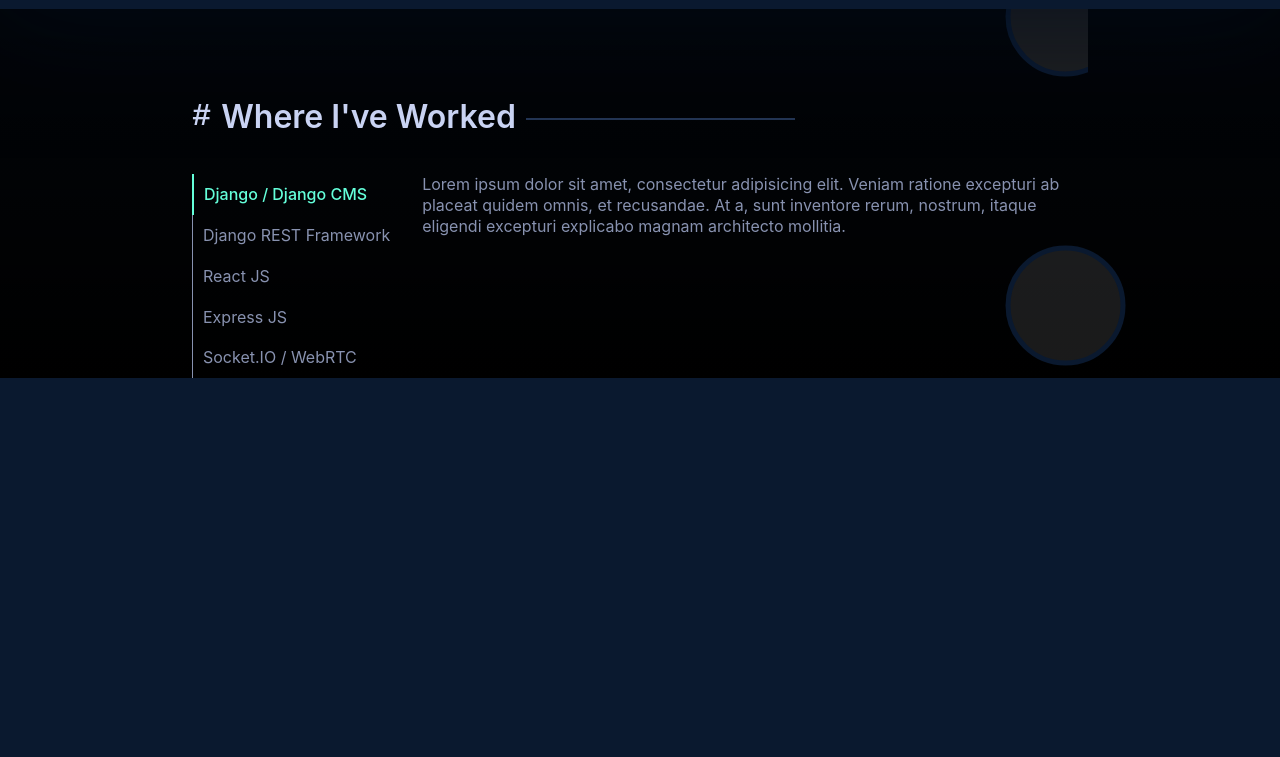
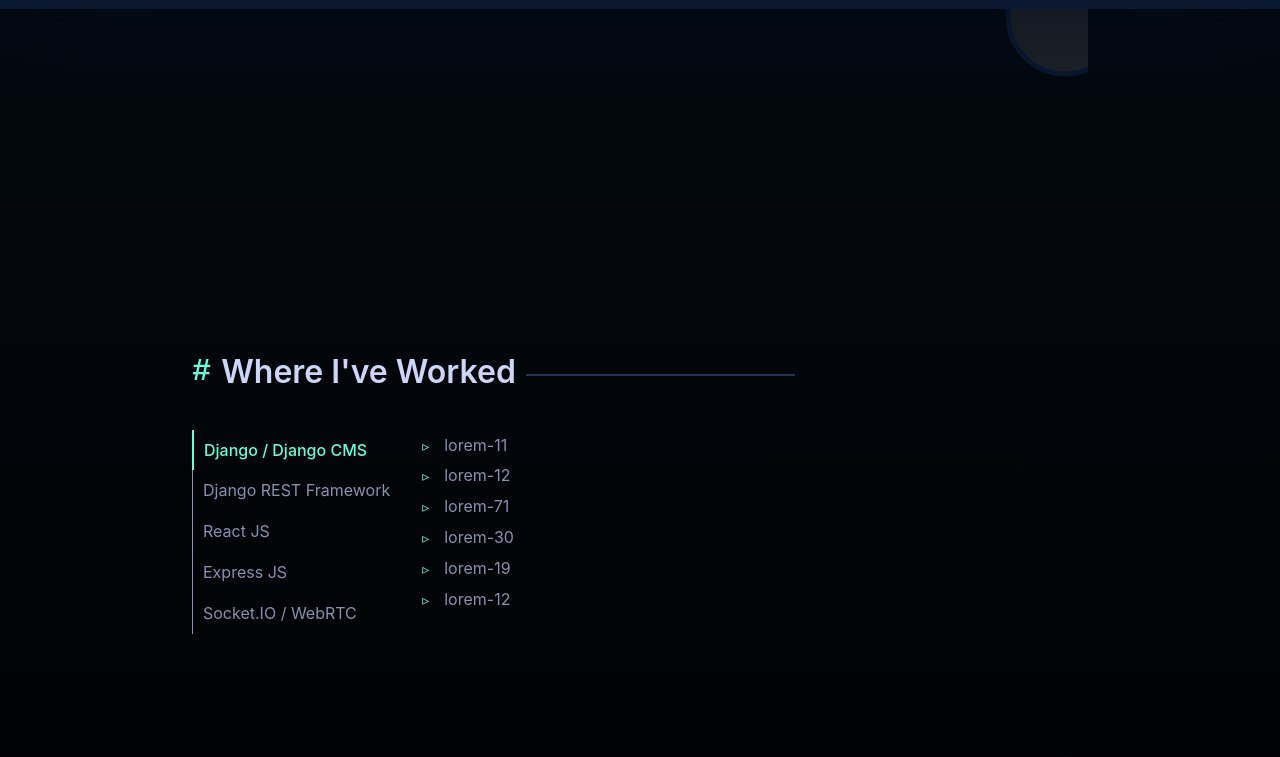
Before and after one commit to ramkrushn01/my-portfolio, a plain HTML site: page index.html in a window 1280 px wide. Shown: the part 1591-2348 px from the top of the page. Before the commit the page ends 2019 px from the top, so only its background shows below. Drawn offline with Linux system fonts and the light colour scheme.

Commit message:
add the experience where I have worked and did the formating of the code

```diff
--- a/index.html
+++ b/index.html
@@ -14,6 +14,7 @@
 
         --dark-navy: #020c1b;
         --navy: #0a192f;
+        --main-color: #64ffda;
         --light-navy: #112240;
         --lightest-navy: #233554;
         --navy-shadow: rgba(2, 12, 27, 0.7);
@@ -508,6 +509,13 @@
         margin-inline: 10px;
     }
 
+    .where-worked {
+        min-height: 100vh;
+        display: flex;
+        flex-direction: column;
+        justify-content: center;
+    }
+
     .work-upper {
         display: flex;
         gap: 22px;
@@ -537,6 +545,22 @@
         border-left: 2px solid var(--green);
         color: var(--green);
         font-weight: 500;
+    }
+
+    .work-upper .main-content-section .main-content {
+        list-style: none;
+    }
+
+    .work-upper .main-content-section .main-content li {
+        padding-block: 5px;
+    }
+
+    .work-upper .main-content-section .main-content li::before {
+        content: "▹";
+        color: var(--green);
+        font-size: var(--fz-sm);
+        line-height: 12px;
+        padding-right: 15px;
     }
 
     /* .mb-0:nth-child(1){
@@ -718,18 +742,18 @@
             width: 32px;
         }
 
-        .work-upper{
+        .work-upper {
             flex-direction: column;
         }
 
-        .work-upper .side-section{
+        .work-upper .side-section {
             flex-direction: row;
             overflow-x: scroll;
             position: relative;
             z-index: 1;
         }
 
-        .work-upper .side-section .section-1{
+        .work-upper .side-section .section-1 {
             border-left: 0px solid;
             border-bottom: 2px solid var(--slate);
         }
@@ -941,11 +965,14 @@
                         <li class="section-1" id="work-section-5">Socket.IO / WebRTC</li>
                     </ul>
                     <div class="main-content-section">
-                        <div class="main-content">
-                            Lorem ipsum dolor sit amet, consectetur adipisicing elit. Veniam ratione excepturi ab
-                            placeat quidem omnis, et recusandae. At a, sunt inventore rerum, nostrum, itaque eligendi
-                            excepturi explicabo magnam architecto mollitia.
-                        </div>
+                        <ul class="main-content">
+                            <li>lorem-11</li>
+                            <li>lorem-12</li>
+                            <li>lorem-71</li>
+                            <li>lorem-30</li>
+                            <li>lorem-19</li>
+                            <li>lorem-12</li>
+                        </ul>
                     </div>
                 </div>
 
@@ -1015,7 +1042,42 @@
         var hamp_2 = document.getElementById("hamp-first-2");
         var hamp_3 = document.getElementById("hamp-first-3");
         var hampburger = document.getElementById("hampburger");
-        var where_work_sections = {"work-section-1":"lorem-1","work-section-2":"lorem-2","work-section-3":"lorem-3","work-section-4":"lorem-4","work-section-5":"lorem-5"}
+        var where_work_sections = {
+            "work-section-1": [
+                "lorem-11",
+                "lorem-12",
+                "lorem-71",
+                "lorem-30",
+                "lorem-19",
+                "lorem-12"
+            ],
+            "work-section-2": [
+                "lorem-2",
+                "lorem-28",
+                "lorem-19",
+                "lorem-98"
+            ],
+            "work-section-3": [
+                "lorem-3",
+                "lorem-3",
+                "lorem-58",
+                "lorem-34",
+                "lorem-66"
+            ],
+            "work-section-4": [
+                "lorem-4",
+                "lorem-98",
+                "lorem-22",
+                "lorem-4",
+                "lorem-42"
+            ],
+            "work-section-5": [
+                "lorem-5",
+                "lorem-50",
+                "lorem-4",
+                "lorem-92"
+            ]
+        }
 
         function navHampAnimation(action) {
             if (action) {
@@ -1044,15 +1106,22 @@
             }
         }
 
-        document.getElementById('workSectionClick').addEventListener("click",(e)=>{
+        document.getElementById('workSectionClick').addEventListener("click", (e) => {
             let section_1 = document.getElementsByClassName('section-1');
             let main_content = document.querySelector('.main-content-section .main-content')
+            const active_where_work = where_work_sections[e.target.id];
+
             for (let i = 0; i < section_1.length; i++) {
                 let element = section_1[i];
                 element.classList.remove('active');
             }
             e.target.classList.add('active');
-            main_content.innerHTML = where_work_sections[e.target.id]
+            let final_work_str = ""
+            for (let i = 0; i < active_where_work.length; i++) {
+                const element = active_where_work[i];
+                final_work_str += `<li>${element}</li>`;
+            }
+            main_content.innerHTML = final_work_str;
 
             // console.log(e.target.classList.add('active'))
         })
```
